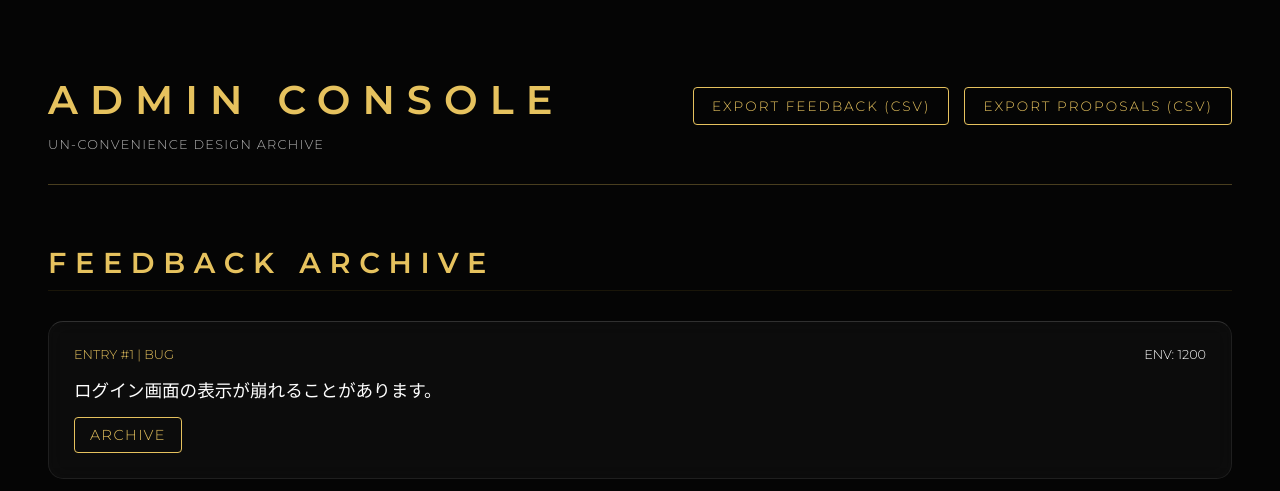
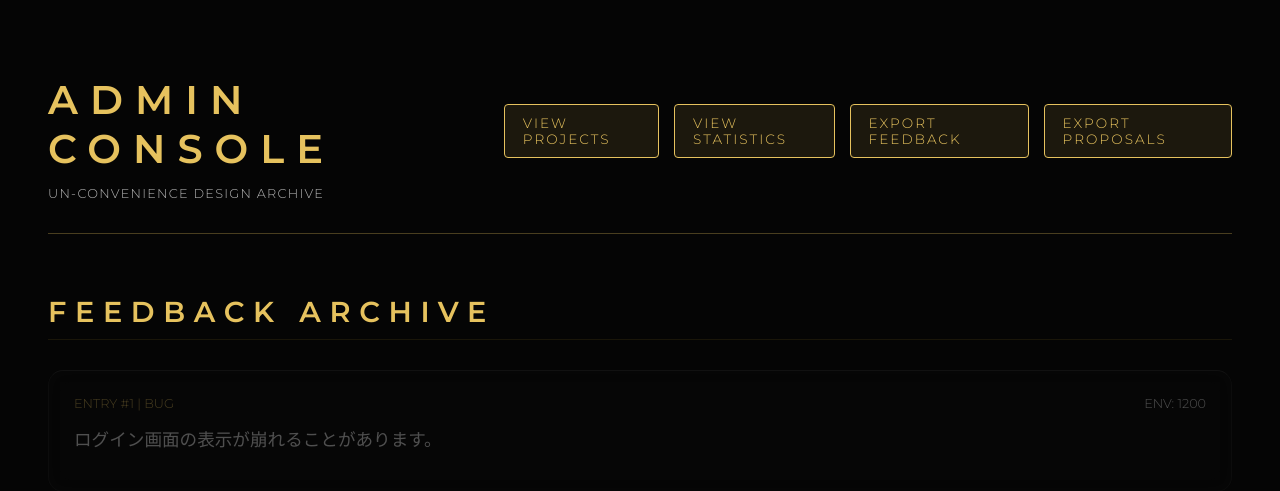
Before and after one commit to keikeilop003-maker/un-design-app, a Flask app: page /un_design/admin/feedback in a window 1280 px wide. Shown: the top 491 px of the page. Run offline with Flask 3, Linux system fonts and the light colour scheme; the visitor is signed in with stand-in values (Sample User, id 1).

Commit message:
更新内容のメモ

```diff
--- a/nikoniko_project/templates/un_design/feedback_admin.html
+++ b/nikoniko_project/templates/un_design/feedback_admin.html
@@ -23,7 +23,7 @@
         header h1 { color: var(--accent); letter-spacing: 0.3em; font-size: 2.5rem; margin-bottom: 5px; }
         .export-zone { display: flex; gap: 15px; }
         .btn-export {
-            background: none; border: 1px solid var(--accent); color: var(--accent);
+            background: rgba(230, 194, 94, 0.1); border: 1px solid var(--accent); color: var(--accent);
             padding: 10px 18px; font-size: 0.85rem; border-radius: 4px; text-decoration: none;
             letter-spacing: 0.15em; transition: 0.3s;
         }
@@ -66,8 +66,10 @@
             <p style="font-size: 0.8rem; opacity: 0.7; letter-spacing: 0.1em;">UN-CONVENIENCE DESIGN ARCHIVE</p>
         </div>
         <div class="export-zone">
-            <a href="{{ url_for('un_design.export_csv', target='feedback') }}" class="btn-export">EXPORT FEEDBACK (CSV)</a>
-            <a href="{{ url_for('un_design.export_csv', target='proposals') }}" class="btn-export">EXPORT PROPOSALS (CSV)</a>
+            <a href="{{ url_for('un_design.index') }}" class="btn-export" target="_blank">VIEW PROJECTS</a>
+            <a href="{{ url_for('un_design.result') }}" class="btn-export" target="_blank">VIEW STATISTICS</a>
+            <a href="{{ url_for('un_design.export_csv', target='feedback') }}" class="btn-export">EXPORT FEEDBACK</a>
+            <a href="{{ url_for('un_design.export_csv', target='proposals') }}" class="btn-export">EXPORT PROPOSALS</a>
         </div>
     </header>
 
@@ -150,9 +152,14 @@
     </footer>
     <script>
         document.addEventListener("DOMContentLoaded", () => {
-          =
-                    const href = link.getAttribute('href');    document.body.style.opacity = '0';
-                        setTimeout(() => window.location.href = href, 800);
+            // ページ遷移アニメーション
+            document.querySelectorAll('a').forEach(link => {
+                link.addEventListener('click', e => {
+                    const href = link.getAttribute('href');
+                    if (href && !href.startsWith('#') && !href.startsWith('javascript') && link.target !== '_blank') {
+                        e.preventDefault();
+                        document.body.style.opacity = '0';
+                        setTimeout(() => window.location.href = href, 500);
                     }
                 });
             });
```
Also changed, not shown: nikoniko_project/templates/un_design/index.html (+17 -0 lines).
